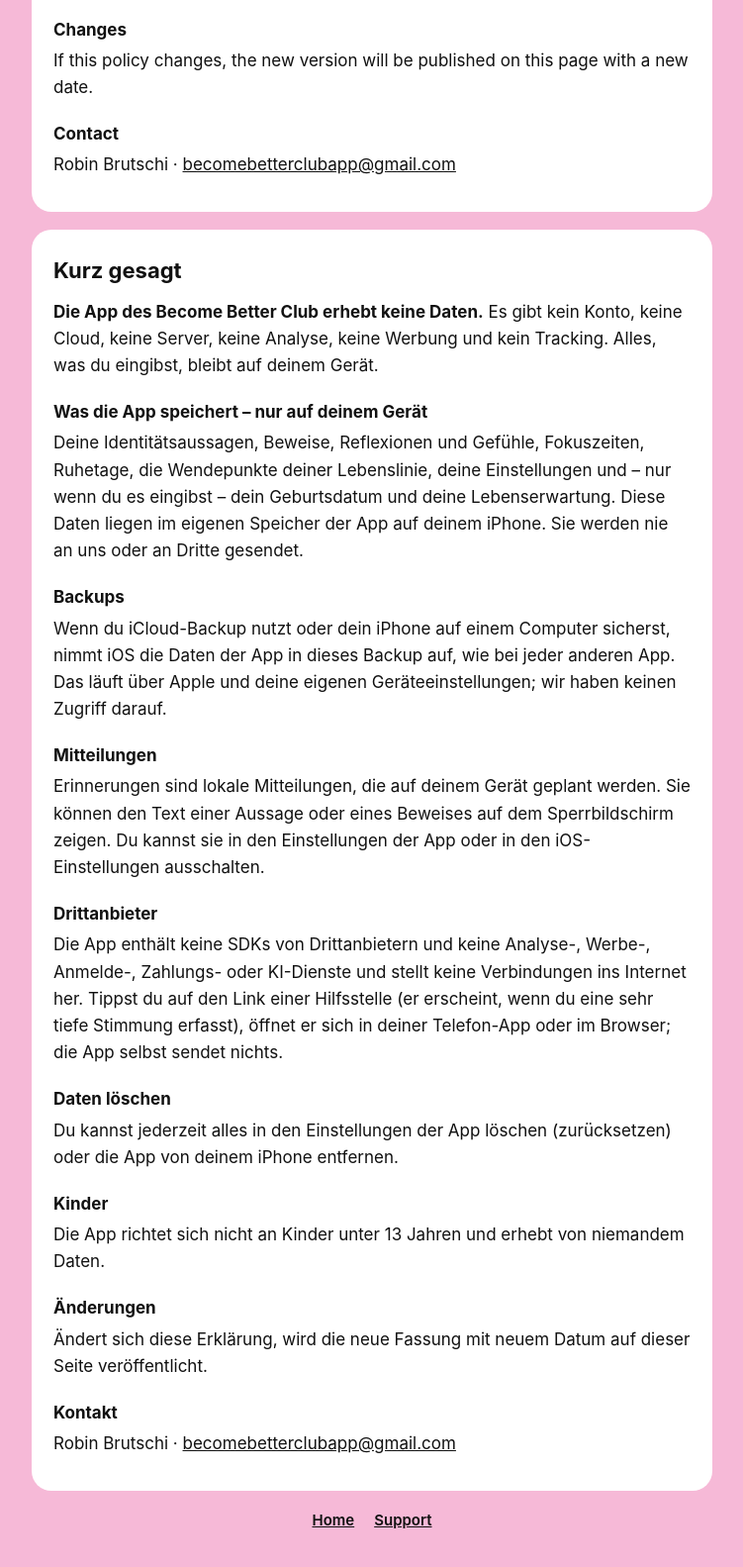
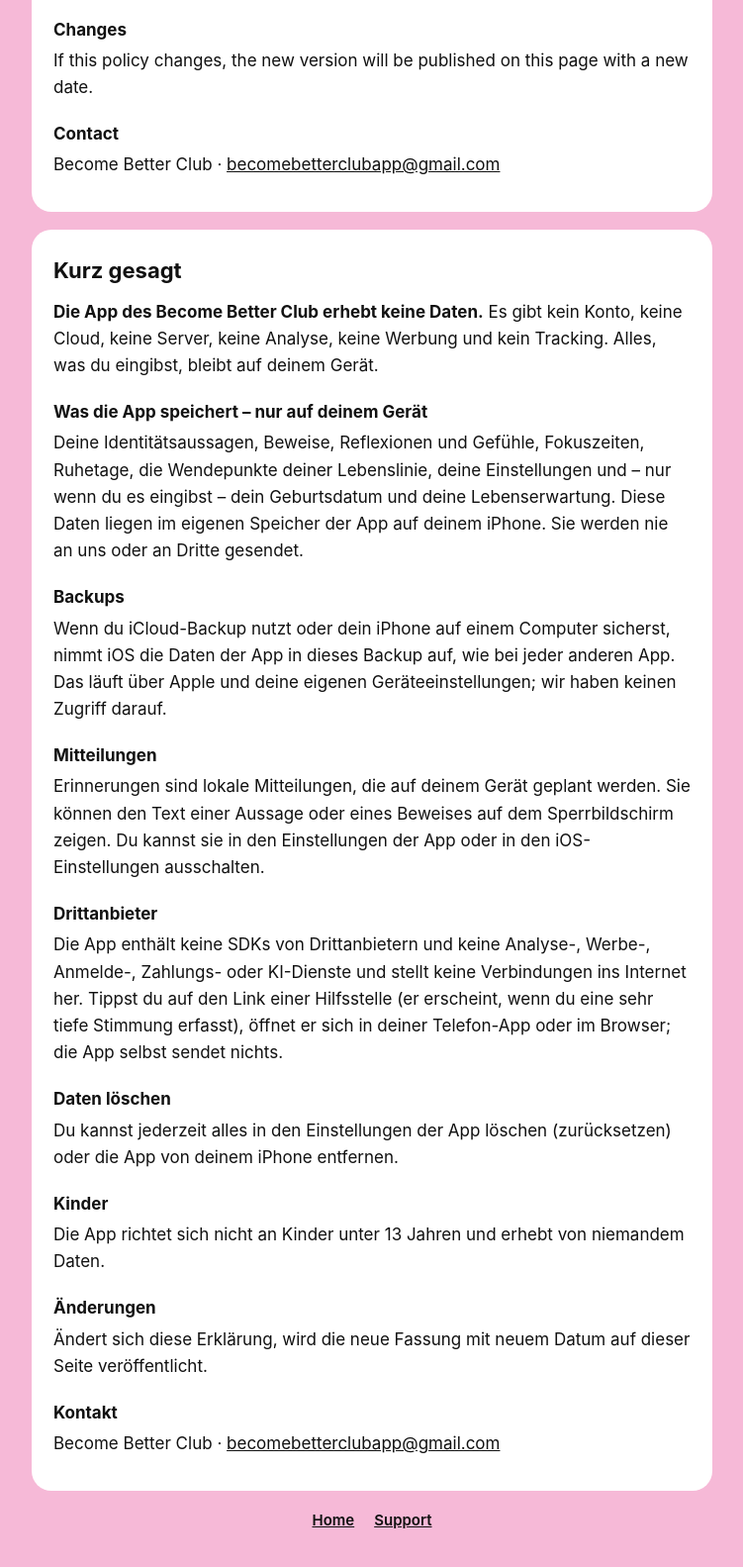
Before and after one commit to rbrutschi/become-better-club, a plain HTML site: page become-better-club/privacy/index.html in a window 1280 px wide. Shown: the part 1240-2823 px from the top of the page at 99% size, without its empty margins (264-1015 px from the left). Drawn offline with Linux system fonts and the light colour scheme.

Commit message:
Add files via upload

```diff
--- a/become-better-club/privacy/index.html
+++ b/become-better-club/privacy/index.html
@@ -41,7 +41,7 @@
     <p>If this policy changes, the new version will be published on this page with a new date.</p>
 
     <h3>Contact</h3>
-    <p>Robin Brutschi · <a href="mailto:becomebetterclubapp@gmail.com">becomebetterclubapp@gmail.com</a></p>
+    <p>Become Better Club · <a href="mailto:becomebetterclubapp@gmail.com">becomebetterclubapp@gmail.com</a></p>
   </section>
 
   <section class="card" id="de">
@@ -70,7 +70,7 @@
     <p>Ändert sich diese Erklärung, wird die neue Fassung mit neuem Datum auf dieser Seite veröffentlicht.</p>
 
     <h3>Kontakt</h3>
-    <p>Robin Brutschi · <a href="mailto:becomebetterclubapp@gmail.com">becomebetterclubapp@gmail.com</a></p>
+    <p>Become Better Club · <a href="mailto:becomebetterclubapp@gmail.com">becomebetterclubapp@gmail.com</a></p>
   </section>
 
   <nav><a href="../">Home</a><a href="../support/">Support</a></nav>
```
